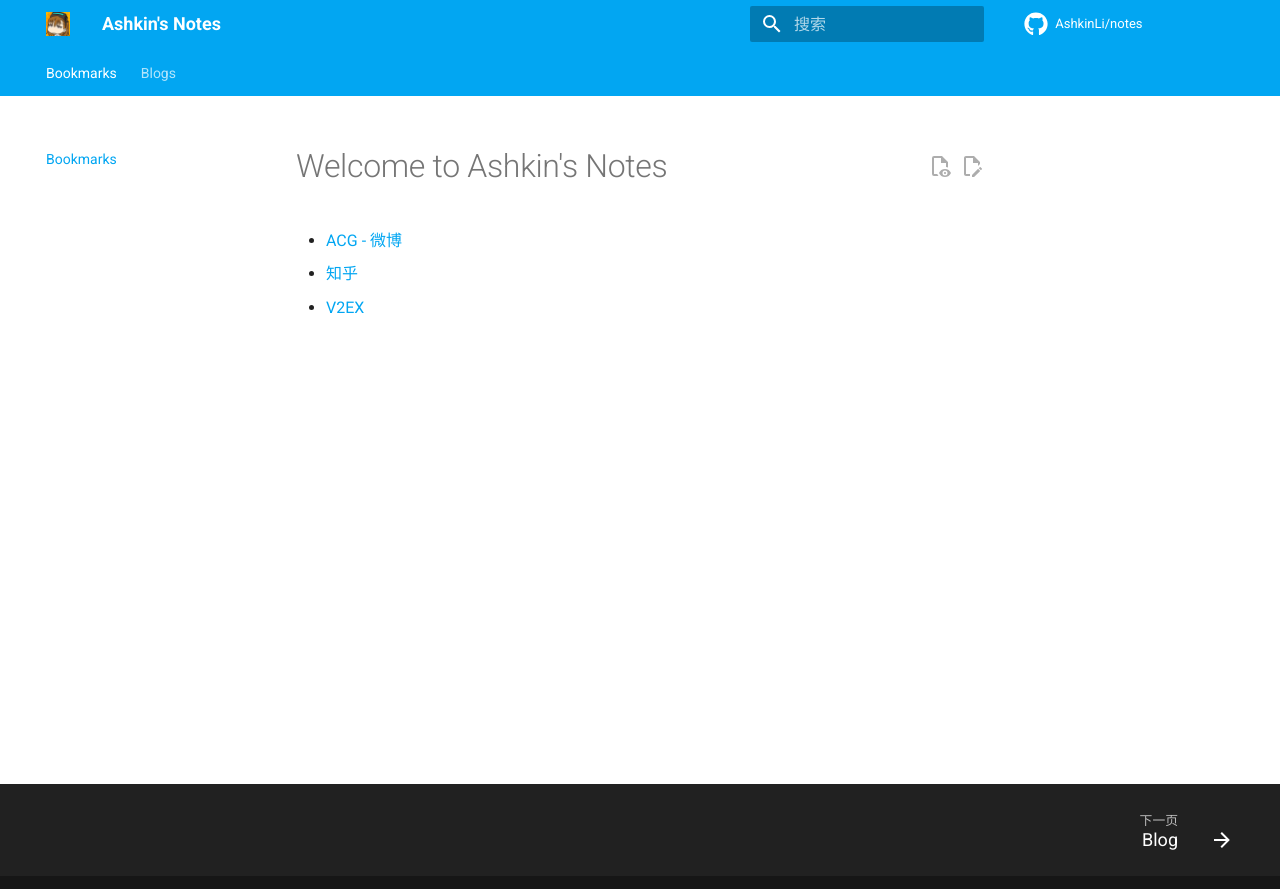
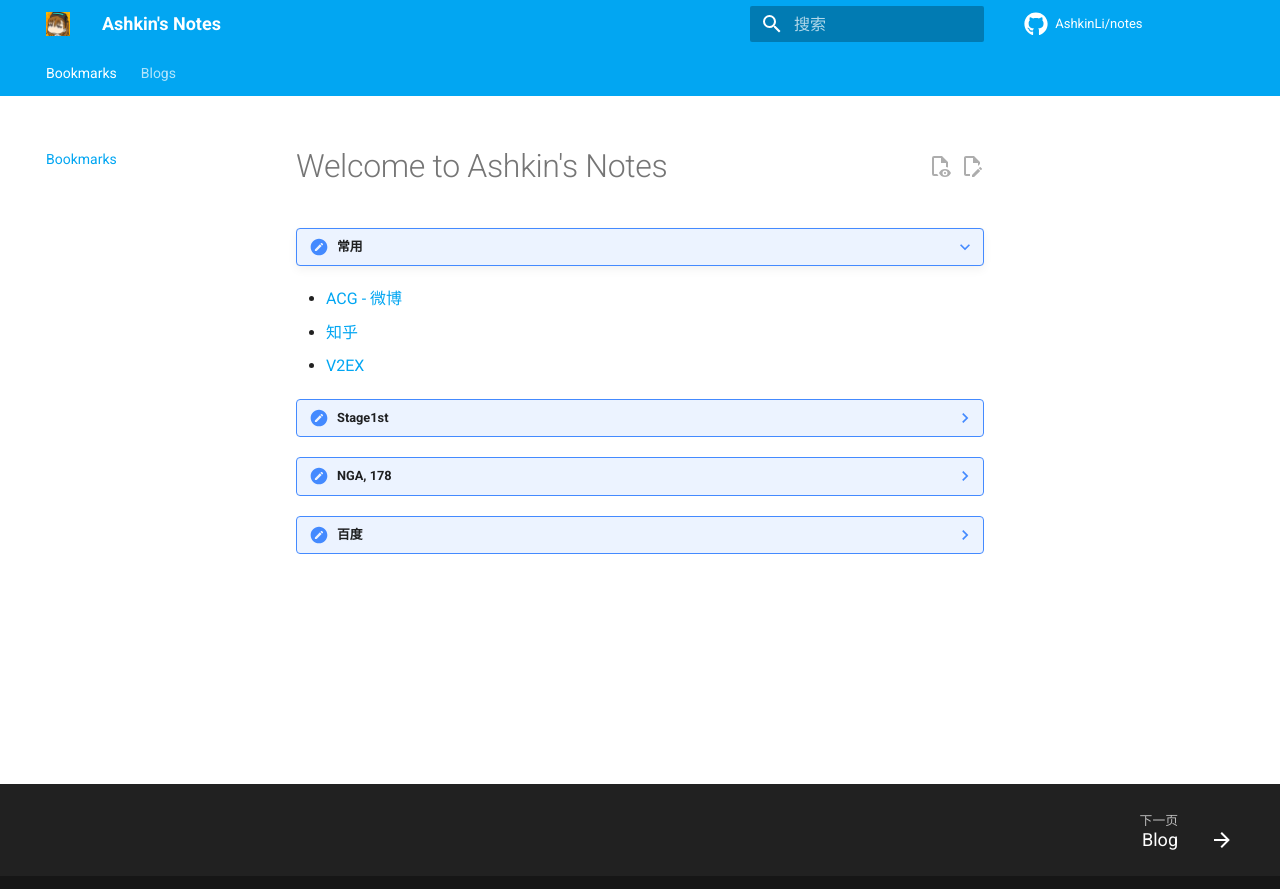
Before and after one commit to AshkinLi/notes, an MkDocs documentation site: the page built from docs/index.md, in a window 1280 px wide. Shown: the top 889 px of the page. Built offline with MkDocs 1.6.1 and Material for MkDocs 9.7.7, drawn with Linux system fonts in a browser that asks for light colours; comment, search, counter and statistics services are not loaded; some of the changed lines change nothing that is shown.

Commit message:
Synchronized in 2024-08-17 11:38:04

```diff
--- a/docs/index.md
+++ b/docs/index.md
@@ -1,5 +1,38 @@
 # Welcome to Ashkin's Notes
+
+???+ note "常用"
 
 - [ACG - 微博](https://weibo.com/mygroups?gid=4123220279896173){ target="_blank" }
 - [知乎](https://zhihu.com){ target="_blank" }
 - [V2EX](https://www.v2ex.com/){ target="_blank" }
+
+??? note "Stage1st"
+
+    - [游戏论坛 - Stage1st - stage1/s1 游戏动漫论坛](https://bbs.saraba1st.com/2b/forum-4-1.html){ target="_blank" }
+    - [动漫论坛 - Stage1st - stage1/s1 游戏动漫论坛](https://bbs.saraba1st.com/2b/forum-6-1.html){ target="_blank" }
+    - [卓明谷 - Stage1st - stage1/s1 游戏动漫论坛](https://bbs.saraba1st.com/2b/forum-75-1.html){ target="_blank" }
+
+??? note "NGA, 178"
+
+	- [178](https://nga.178.com/){ target="_blank" }
+        - [游戏综合讨论 178](https://nga.178.com/thread.php?fid=414){ target="_blank" }
+        - [二次元国家地理 178](https://nga.178.com/thread.php?fid=-447601){ target="_blank" }
+	- [NGA玩家社区](https://bbs.nga.cn/){ target="_blank" }
+        - [游戏综合讨论 NGA玩家社区](https://bbs.nga.cn/thread.php?fid=414){ target="_blank" }
+        - [二次元国家地理 NGA玩家社区](https://bbs.nga.cn/thread.php?fid=-447601){ target="_blank" }
+
+
+
+??? note "百度"
+
+	- [战锤全面战争](https://tieba.baidu.com/f?kw=战锤全面战争){ target="_blank" }
+	- [帝国时代](https://tieba.baidu.com/f?kw=帝国时代){ target="_blank" }
+	- [群星](https://tieba.baidu.com/f?kw=群星){ target="_blank" }
+	- [Stellaris](https://tieba.baidu.com/f?kw=stellaris){ target="_blank" }
+	- [十字军之王](https://tieba.baidu.com/f?kw=十字军之王){ target="_blank" }
+	- [NS 吧](https://tieba.baidu.com/f?kw=ns){ target="_blank" }
+	- [口袋妖怪](https://tieba.baidu.com/f?kw=口袋妖怪){ target="_blank" }
+	- [怪物猎人](https://tieba.baidu.com/f?kw=怪物猎人){ target="_blank" }
+	- [少年 Jump](https://tieba.baidu.com/f?kw=少年jump){ target="_blank" }
+	- [七龙珠](https://tieba.baidu.com/f?kw=七龙珠){ target="_blank" }
+	- [历史](https://tieba.baidu.com/f?kw=历史){ target="_blank" }
--- a/mkdocs.yml
+++ b/mkdocs.yml
@@ -45,6 +45,9 @@ theme:
 # Plugins
 plugins:
   - blog
+  - git-committers:
+      repository: AshkinLi/notes
+      branch: source
   - git-revision-date-localized:
       enable_creation_date: true
   - search:
```
Also changed, not shown: 1 other file.
